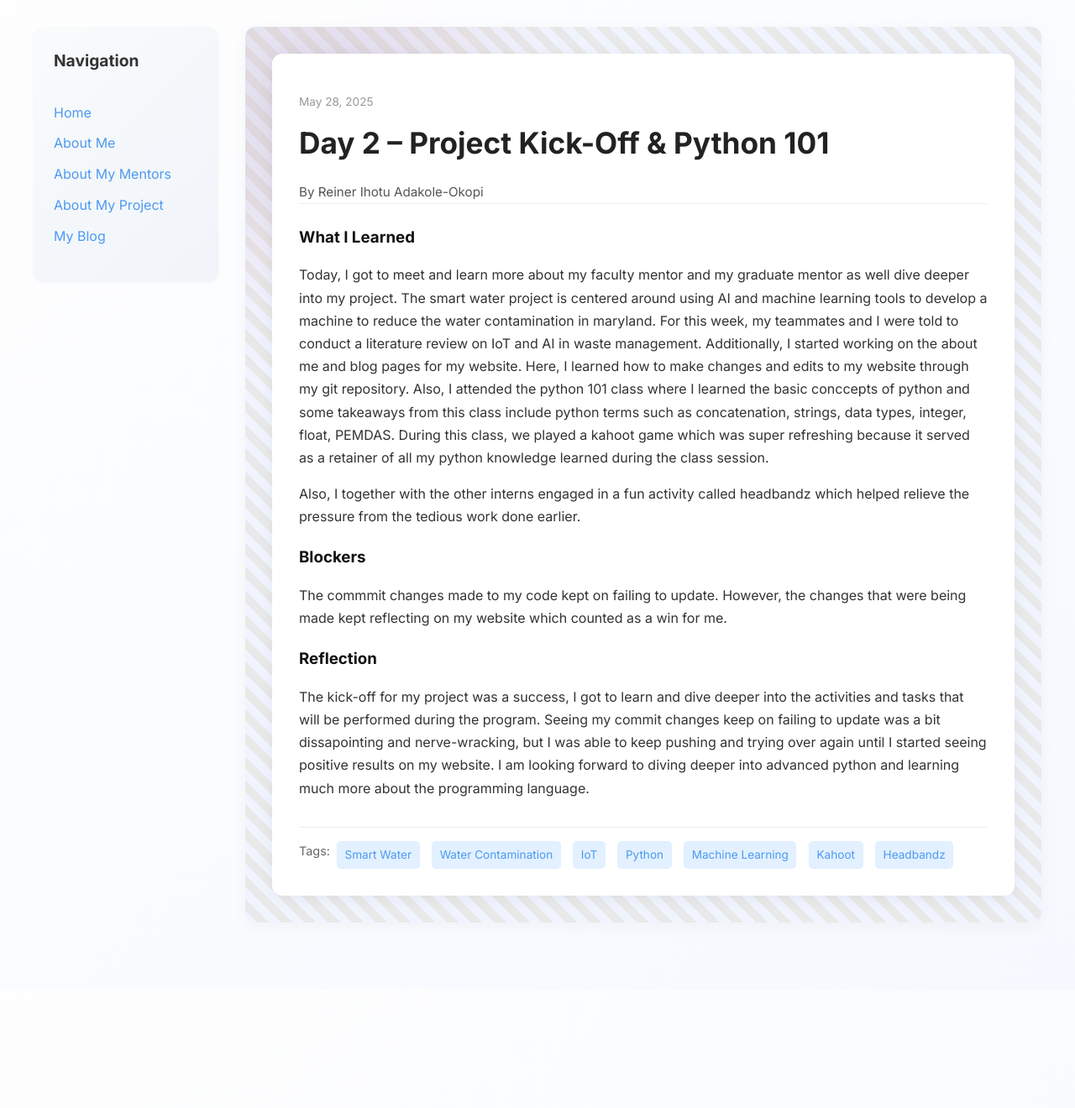
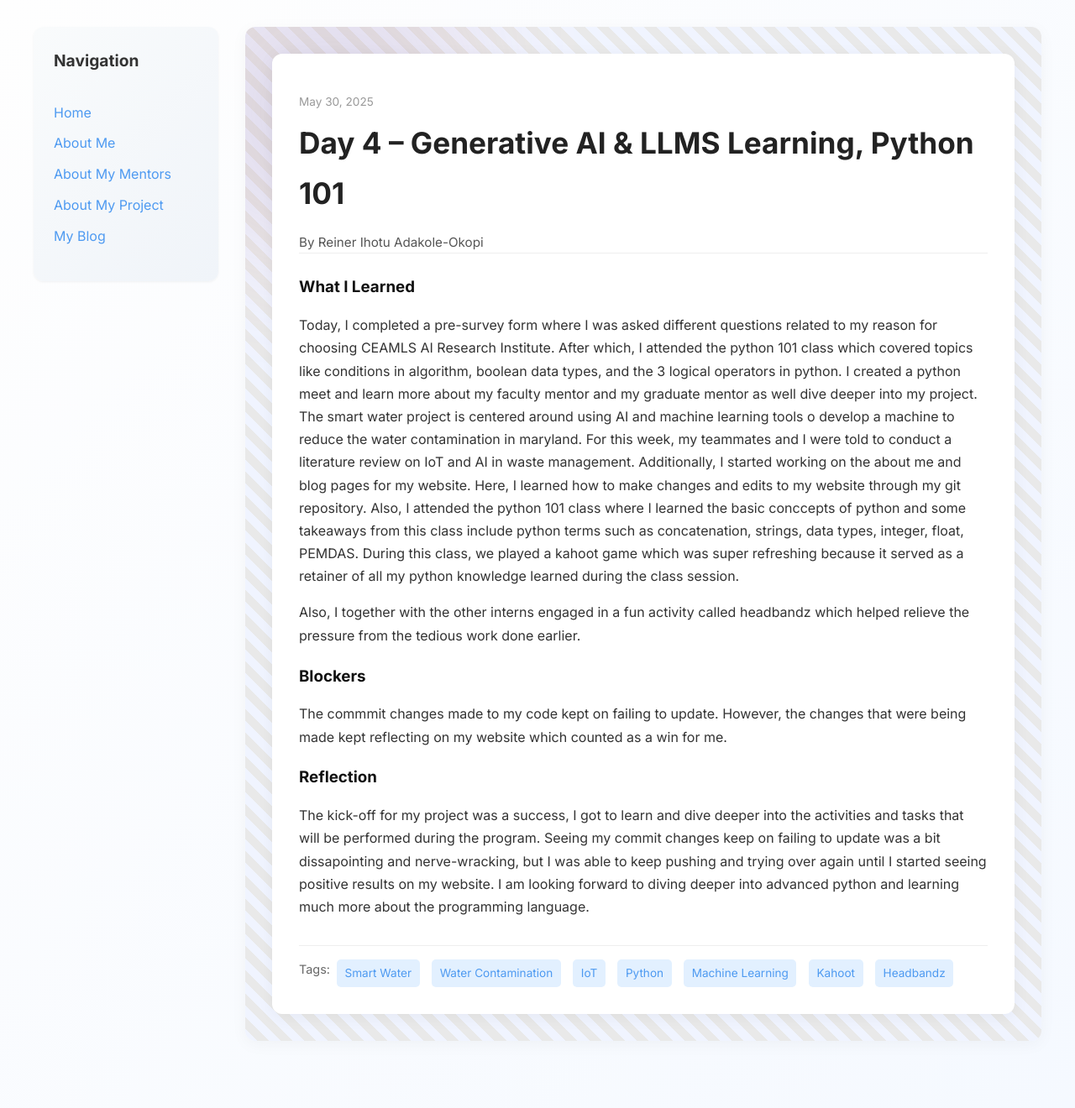
Before and after one commit to Reiner343/Reiner343.github.io, a Jekyll site: the page built from _posts/2025-05-30-day-4.md, in a window 1280 px wide. Shown: the whole page at 84% size. Built offline with Jekyll 4.4.1, drawn with Linux system fonts in a browser that asks for light colours; before the commit the page ends 1179 px from its top, so only the background shows below that.

Commit message:
Update 2025-05-30-day-4.md

```diff
--- a/_posts/2025-05-30-day-4.md
+++ b/_posts/2025-05-30-day-4.md
@@ -1,13 +1,13 @@
 ---
 layout: post
-title: "Day 2 – Project Kick-Off & Python 101"
-date: 2025-05-28
+title: "Day 4 – Generative AI & LLMS Learning, Python 101 "
+date: 2025-05-30
 author: Reiner Ihotu Adakole-Okopi
-permalink: /day2.html
+permalink: /day4.html
 tags: ["Smart Water", "Water Contamination", "IoT", "Python", "Machine Learning", "Kahoot", "Headbandz"]
 
 what_i_learned: |
-  Today, I got to meet and learn more about my faculty mentor and my graduate mentor as well dive deeper into my project. The smart water project is centered around using AI and machine learning tools to develop a machine to reduce the water contamination in maryland. For this week, my teammates and I were told to conduct a literature review on IoT and AI in waste management. Additionally, I started working on the about me and blog pages for my website. Here, I learned how to make changes and edits to my website through my git repository. Also, I attended the python 101 class where I learned the basic conccepts of python and some takeaways from this class include python terms such as concatenation, strings, data types, integer, float, PEMDAS. During this class, we played a kahoot game which was super refreshing because it served as a retainer of all my python knowledge learned during the class session.
+  Today, I completed a pre-survey form where I was asked different questions related to my reason for choosing CEAMLS AI Research Institute. After which, I attended the python 101 class which covered topics like conditions in algorithm, boolean data types, and the 3 logical operators in python. I created a python  meet and learn more about my faculty mentor and my graduate mentor as well dive deeper into my project. The smart water project is centered around using AI and machine learning tools o develop a machine to reduce the water contamination in maryland. For this week, my teammates and I were told to conduct a literature review on IoT and AI in waste management. Additionally, I started working on the about me and blog pages for my website. Here, I learned how to make changes and edits to my website through my git repository. Also, I attended the python 101 class where I learned the basic conccepts of python and some takeaways from this class include python terms such as concatenation, strings, data types, integer, float, PEMDAS. During this class, we played a kahoot game which was super refreshing because it served as a retainer of all my python knowledge learned during the class session.
 
    Also, I together with the other interns engaged in a fun activity called headbandz which helped relieve the pressure from the tedious work done earlier.
 
```
